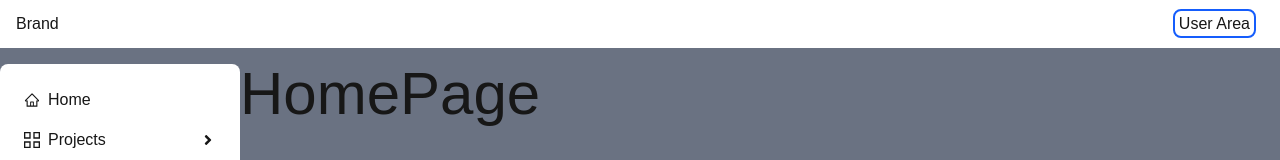
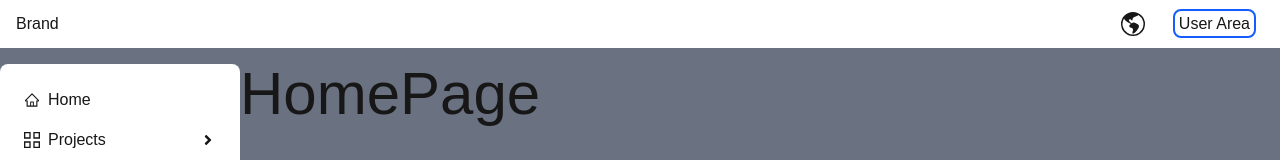
Before and after one commit to HoangNamDanga/nextjs-tailwind-sandbox, a Next.js app: page / in a window 1280 px wide. Shown: the top 160 px of the page. Built offline with nearby package versions, Linux system fonts and the light colour scheme.

Commit message:
fect: LanguageSelectBox

```diff
--- /dev/null
+++ b/app/components/layout/LanguageSelectBox.jsx
@@ -0,0 +1,59 @@
+"use client";
+
+import React, { useState } from "react";
+import "flag-icons/css/flag-icons.min.css";
+import { BsGlobeAmericas } from "react-icons/bs";
+
+import Link from "next/link";
+const languages = [
+  { id: 1, flag: "fi fi-us", route: "/en" },
+  { id: 2, flag: "fi fi-vn", route: "/vn" },
+];
+const LanguageSelectBox = () => {
+  const [open, setOpen] = useState(false);
+
+  return (
+    <>
+      <div className="flex flex-col justify-center items-center relative z-30">
+        <div
+          onClick={() => setOpen((prev) => !prev)}
+          className="p-2 cursor-pointer"
+        >
+          <span className="text-2xl">
+            <BsGlobeAmericas></BsGlobeAmericas>
+          </span>
+        </div>
+        <div
+          className={`flex flex-col bg-orange-100 w-48 my-2 rounded-lg ${
+            // SỬA: Xóa dấu ` thừa và sửa chính tả
+            open ? "opacity-100 h-auto" : "opacity-0 h-0"
+          } transition-all duration-200 overflow-hidden absolute top-12 right-0`}
+        >
+          {languages.map((item) => (
+            <div
+              key={item.id}
+              // XÓA onClick Ở ĐÂY
+              className={`flex justify-start items-center p-2 hover:bg-sky-300 cursor-pointer`}
+            >
+              {/* GIỮ onClick Ở LINK ĐỂ ĐÓNG MENU */}
+              <Link
+                href={item.route}
+                onClick={() => setOpen(false)}
+                className="w-full flex items-center gap-2"
+              >
+                <span className={`fi ${item.flag}`}></span>
+                {item.route === "/en" ? "English" : "Tiếng Việt"}
+              </Link>
+            </div>
+          ))}
+        </div>
+      </div>
+      <div
+        onClick={() => setOpen(false)}
+        className={`bg-sky-100 fixed inset-0 opacity-50 z-0 ${open ? "block" : "hidden"}`}
+      ></div>
+    </>
+  );
+};
+
+export default LanguageSelectBox;
--- a/app/components/layout/MainHeader.jsx
+++ b/app/components/layout/MainHeader.jsx
@@ -2,6 +2,7 @@
 import React, { useContext } from "react";
 import { MenuContext } from "@/context/MenuContext";
 import UserAreaSelectBox from "./UserAreaSelectBox";
+import LanguageSelectBox from "./LanguageSelectBox";
 import { FaBars } from "react-icons/fa";
 const MainHeader = () => {
   const { toggle } = useContext(MenuContext); // phần này sẽ kích hoạt context
@@ -9,6 +10,9 @@
     <div className="bg-white flex justify-between items-center px-4 h-12 mb-4">
       <div>Brand</div>
       <div className="flex justify-center items-center gap-3">
+        <div>
+          <LanguageSelectBox></LanguageSelectBox>
+        </div>
         <div onClick={toggle} className="lg:hidden">
           <FaBars className="cursor-pointer" />
         </div>
--- a/package.json
+++ b/package.json
@@ -9,6 +9,7 @@
     "lint": "eslint"
   },
   "dependencies": {
+    "flag-icons": "^7.5.0",
     "next": "16.1.6",
     "postcss": "^8.5.6",
     "react": "19.2.3",
```
Also changed, not shown: 1 other file (tests, documents, lock files or other folders).
